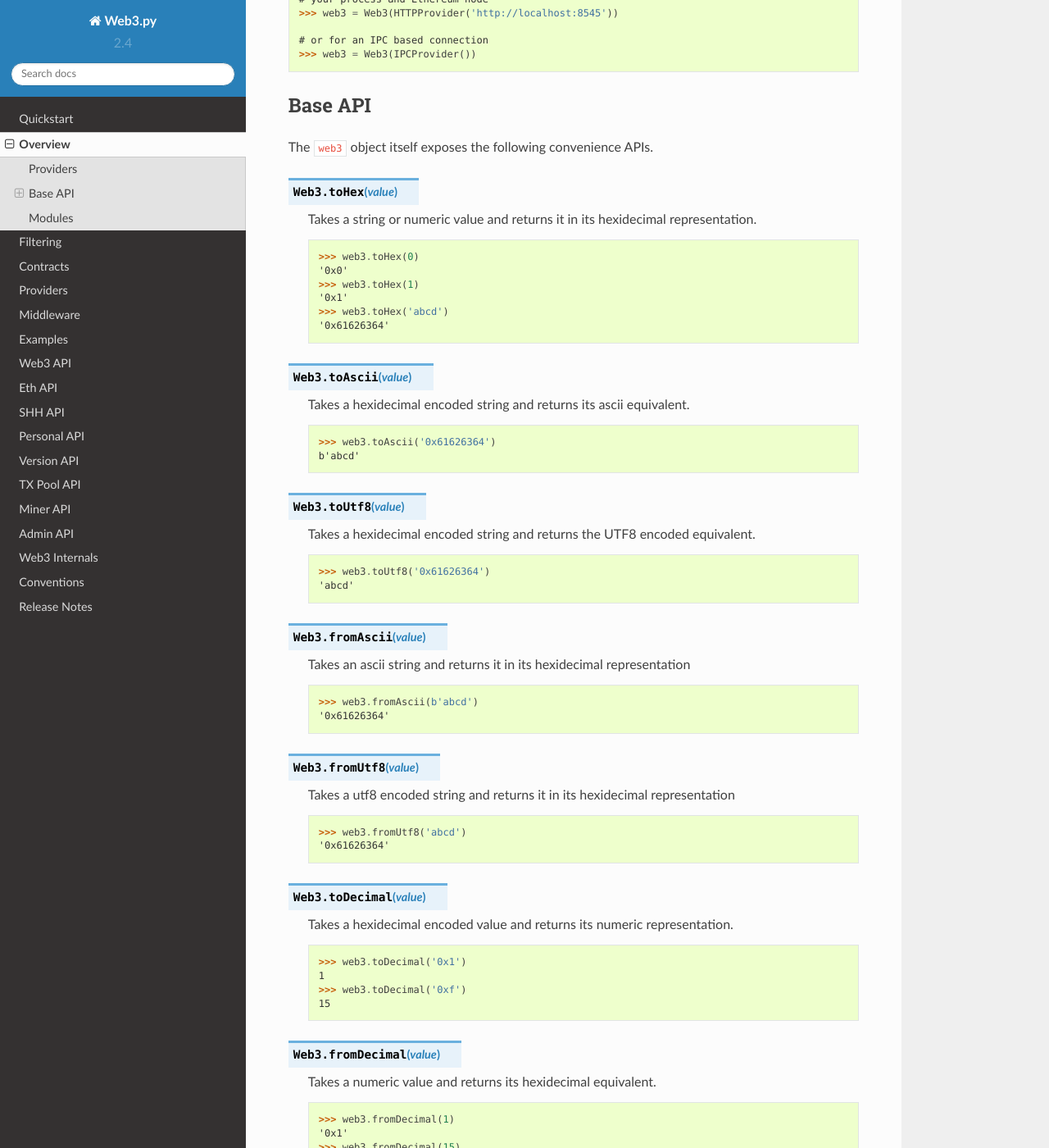
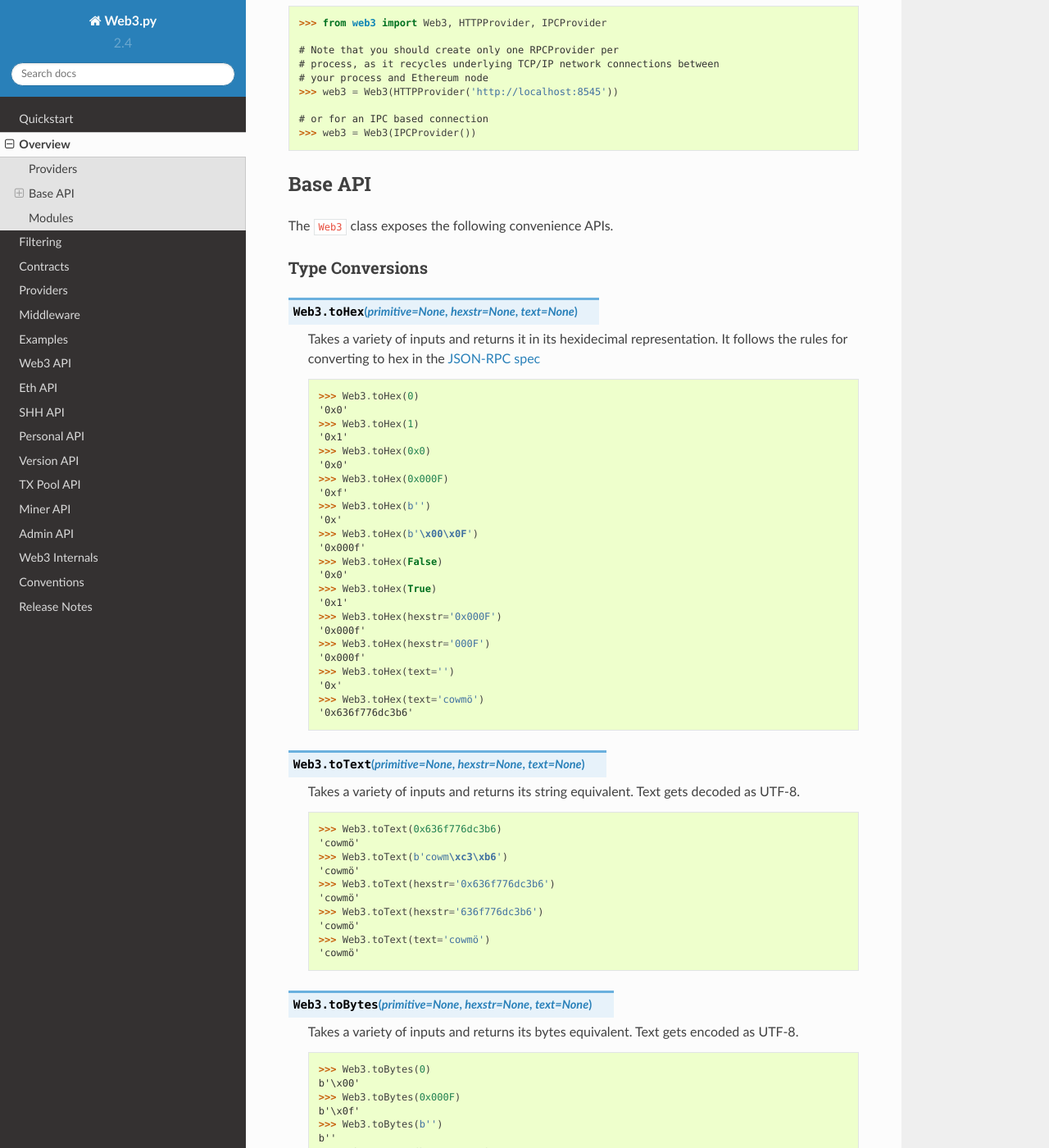
Before and after one commit to shuziren/web3.py, a Sphinx documentation site: the page built from docs/overview.rst, in a window 1280 px wide and 1400 px high, scrolled down 791 px. Shown: the whole window at 82% size. Built offline with Sphinx 7.4.7 and the Read the Docs theme 2.0.0, drawn with Linux system fonts in a browser that asks for light colours; pages that are not in the unit, such as notebooks, are missing from menus; some of the changed text lies outside the part shown.

Commit message:
docs: type conversions and other cleanup

```diff
--- a/docs/filters.rst
+++ b/docs/filters.rst
@@ -159,7 +159,7 @@ will return a :py:class::`ShhFilter` object
         >>>def filter_callback(new_message):
         ...     sys.stdout.write("New Shh Message: {0}".format(new_message))
         ...
-        >>>shh_filter = web3.shh.filter({"topics":[web3.fromAscii("topic_to_subscribe")]})
+        >>>shh_filter = web3.shh.filter({"topics":[web3.toHex(text="topic_to_subscribe")]})
         >>>shh_filter.watch(filter_callback)
         #each time client recieves a Shh messages matching the topics subscibed,
         #filter_callback is called
--- a/docs/overview.rst
+++ b/docs/overview.rst
@@ -42,93 +42,125 @@ operating system.
 Base API
 --------
 
-The ``web3`` object itself exposes the following convenience APIs.
+The ``Web3`` class exposes the following convenience APIs.
 
 
-.. py:method:: Web3.toHex(value)
+.. _overview_type_conversions:
 
-    Takes a string or numeric value and returns it in its hexidecimal representation.
+Type Conversions
+~~~~~~~~~~~~~~~~
+
+.. py:method:: Web3.toHex(primitive=None, hexstr=None, text=None)
+
+    Takes a variety of inputs and returns it in its hexidecimal representation.
+    It follows the rules for converting to hex in the
+    `JSON-RPC spec`_
+
+    .. code-block:: python
+
+        >>> Web3.toHex(0)
+        '0x0'
+        >>> Web3.toHex(1)
+        '0x1'
+        >>> Web3.toHex(0x0)
+        '0x0'
+        >>> Web3.toHex(0x000F)
+        '0xf'
+        >>> Web3.toHex(b'')
+        '0x'
+        >>> Web3.toHex(b'\x00\x0F')
+        '0x000f'
+        >>> Web3.toHex(False)
+        '0x0'
+        >>> Web3.toHex(True)
+        '0x1'
+        >>> Web3.toHex(hexstr='0x000F')
+        '0x000f'
+        >>> Web3.toHex(hexstr='000F')
+        '0x000f'
+        >>> Web3.toHex(text='')
+        '0x'
+        >>> Web3.toHex(text='cowmö')
+        '0x636f776dc3b6'
+
+.. _JSON-RPC spec: https://github.com/ethereum/wiki/wiki/JSON-RPC#hex-value-encoding
+
+.. py:method:: Web3.toText(primitive=None, hexstr=None, text=None)
+
+    Takes a variety of inputs and returns its string equivalent.
+    Text gets decoded as UTF-8.
 
 
     .. code-block:: python
 
-        >>> web3.toHex(0)
-        '0x0'
-        >>> web3.toHex(1)
-        '0x1'
-        >>> web3.toHex('abcd')
-        '0x61626364'
+        >>> Web3.toText(0x636f776dc3b6)
+        'cowmö'
+        >>> Web3.toText(b'cowm\xc3\xb6')
+        'cowmö'
+        >>> Web3.toText(hexstr='0x636f776dc3b6')
+        'cowmö'
+        >>> Web3.toText(hexstr='636f776dc3b6')
+        'cowmö'
+        >>> Web3.toText(text='cowmö')
+        'cowmö'
 
 
-.. py:method:: Web3.toAscii(value)
+.. py:method:: Web3.toBytes(primitive=None, hexstr=None, text=None)
 
-    Takes a hexidecimal encoded string and returns its ascii equivalent.
+    Takes a variety of inputs and returns its bytes equivalent.
+    Text gets encoded as UTF-8.
 
 
     .. code-block:: python
 
-        >>> web3.toAscii('0x61626364')
-        b'abcd'
+        >>> Web3.toBytes(0)
+        b'\x00'
+        >>> Web3.toBytes(0x000F)
+        b'\x0f'
+        >>> Web3.toBytes(b'')
+        b''
+        >>> Web3.toBytes(b'\x00\x0F')
+        b'\x00\x0f'
+        >>> Web3.toBytes(False)
+        b'\x00'
+        >>> Web3.toBytes(True)
+        b'\x01'
+        >>> Web3.toBytes(hexstr='0x000F')
+        b'\x00\x0f'
+        >>> Web3.toBytes(hexstr='000F')
+        b'\x00\x0f'
+        >>> Web3.toBytes(text='')
+        b''
+        >>> Web3.toBytes(text='cowmö')
+        b'cowm\xc3\xb6'
 
 
-.. py:method:: Web3.toUtf8(value)
+.. py:method:: Web3.toDecimal(primitive=None, hexstr=None, text=None)
 
-    Takes a hexidecimal encoded string and returns the UTF8 encoded equivalent.
+    Takes a variety of inputs and returns its int equivalent.
 
 
     .. code-block:: python
 
-        >>> web3.toUtf8('0x61626364')
-        'abcd'
-
-
-.. py:method:: Web3.fromAscii(value)
-
-    Takes an ascii string and returns it in its hexidecimal representation
-
-
-    .. code-block:: python
-
-        >>> web3.fromAscii(b'abcd')
-        '0x61626364'
-
-
-.. py:method:: Web3.fromUtf8(value)
-
-    Takes a utf8 encoded string and returns it in its hexidecimal representation
-
-
-    .. code-block:: python
-
-        >>> web3.fromUtf8('abcd')
-        '0x61626364'
-
-
-.. py:method:: Web3.toDecimal(value)
-
-    Takes a hexidecimal encoded value and returns its numeric representation.
-
-
-    .. code-block:: python
-
-        >>> web3.toDecimal('0x1')
+        >>> Web3.toDecimal(0)
+        0
+        >>> Web3.toDecimal(0x000F)
+        15
+        >>> Web3.toDecimal(b'\x00\x0F')
+        15
+        >>> Web3.toDecimal(False)
+        0
+        >>> Web3.toDecimal(True)
         1
-        >>> web3.toDecimal('0xf')
+        >>> Web3.toDecimal(hexstr='0x000F')
+        15
+        >>> Web3.toDecimal(hexstr='000F')
         15
 
+.. _overview_currency_conversions:
 
-.. py:method:: Web3.fromDecimal(value)
-
-    Takes a numeric value and returns its hexidecimal equivalent.
-
-
-    .. code-block:: python
-
-        >>> web3.fromDecimal(1)
-        '0x1'
-        >>> web3.fromDecimal(15)
-        '0xf'
-
+Currency Conversions
+~~~~~~~~~~~~~~~~
 
 .. py:method:: Web3.toWei(value, currency)
 
@@ -138,25 +170,34 @@ The ``web3`` object itself exposes the following convenience APIs.
 
     .. code-block:: python
 
-        >>> web3.toWei(1, 'ether')
+        >>> Web3.toWei(1, 'ether')
         1000000000000000000
 
 
 .. py:method:: Web3.fromWei(value, currency)
 
-    Returns the value in wei converted to the given currency.
+    Returns the value in wei converted to the given currency. The value is returned
+    as a ``Decimal`` to ensure precision down to the wei.
 
 
     .. code-block:: python
 
         >>> web3.fromWei(1000000000000000000, 'ether')
-        1
+        Decimal('1')
 
+
+.. _overview_addresses:
+
+Addresses
+~~~~~~~~~~~~~~~~
 
 .. py:method:: Web3.isAddress(value)
 
     Returns ``True`` if the value is one of the recognized address formats.
 
+    * Allows for both ``0x`` prefixed and non-prefixed values.
+    * If the address contains mixed upper and lower cased characters this function also
+      checks if the the address checksum is valid according to `EIP55`_
 
     .. code-block:: python
 
@@ -179,14 +220,21 @@ The ``web3`` object itself exposes the following convenience APIs.
 
 .. py:method:: Web3.toChecksumAddress(value)
 
-    Returns the given address with an ERC55 checksum.
+    Returns the given address with an `EIP55`_ checksum.
 
 
     .. code-block:: python
 
-        >>> web3.toChecksumAddress('0xd3cda913deb6f67967b99d67acdfa1712c293601')
+        >>> Web3.toChecksumAddress('0xd3cda913deb6f67967b99d67acdfa1712c293601')
         '0xd3CDA913deB6f67967B99D67aCDFa1712C293601'
 
+.. _EIP55: https://github.com/ethereum/EIPs/issues/55
+
+
+.. _overview_hashing:
+
+Cryptographic Hashing
+~~~~~~~~~~~~~~~~
 
 .. py:method:: Web3.sha3(primitive=None, hexstr=None, text=None)
 
--- a/docs/web3.shh.rst
+++ b/docs/web3.shh.rst
@@ -37,7 +37,7 @@ The following methods are available on the ``web3.shh`` namespace.
 
     .. code-block:: python
 
-        >>>web3.shh.post({"topics":[web3.fromAscii("test_topic")],"payload":web3.fromAscii("test_payload")})
+        >>>web3.shh.post({"topics":[web3.toHex(text="test_topic")],"payload":web3.toHex(text="test_payload")})
         True
 
 .. py:method:: Shh.newIdentity(self)
@@ -88,7 +88,7 @@ The following methods are available on the ``web3.shh`` namespace.
 
     .. code-block:: python
 
-        >>>shh_filter = shh.filter({"topics":[web.fromAscii("topic_to_subscribe")]})
+        >>>shh_filter = shh.filter({"topics":[web.toHex(text="topic_to_subscribe")]})
         >>>shh_filter.filter_id
         u'0x0'
 
```
Also changed, not shown: other parts of docs/overview.rst (+1 -1 lines), docs/web3.main.rst (+4 -67 lines), 1 other file.
